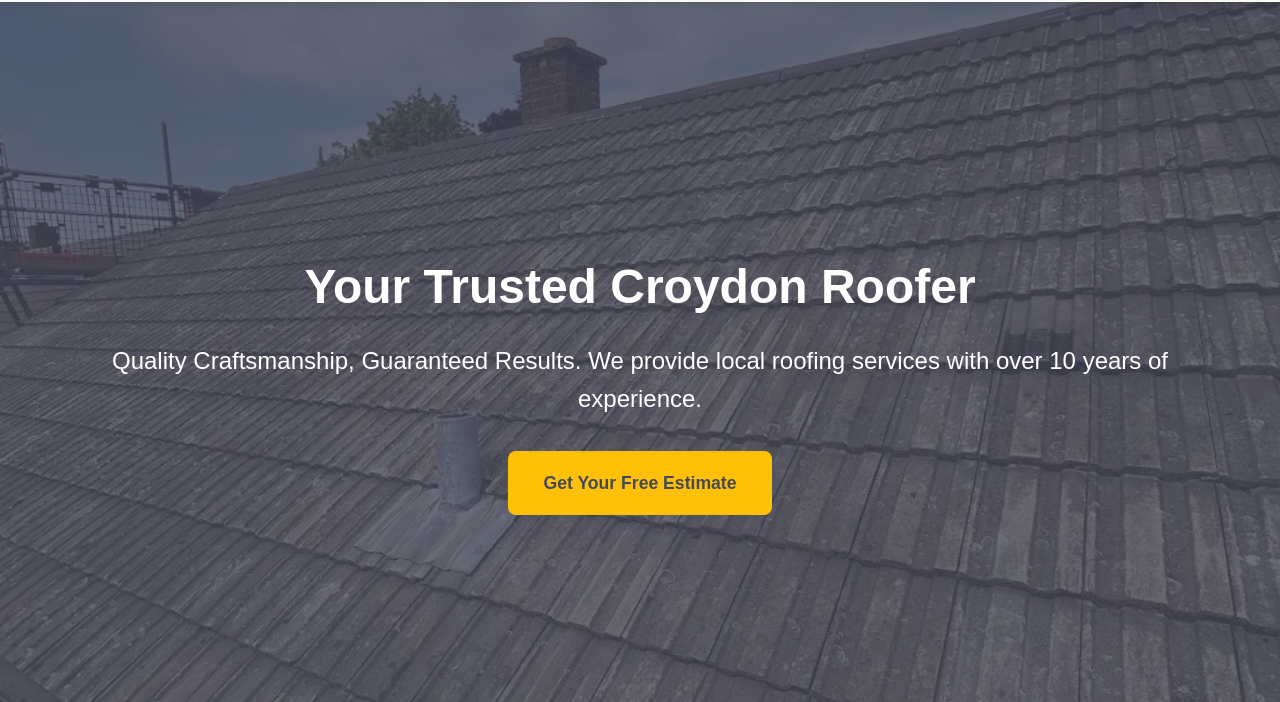
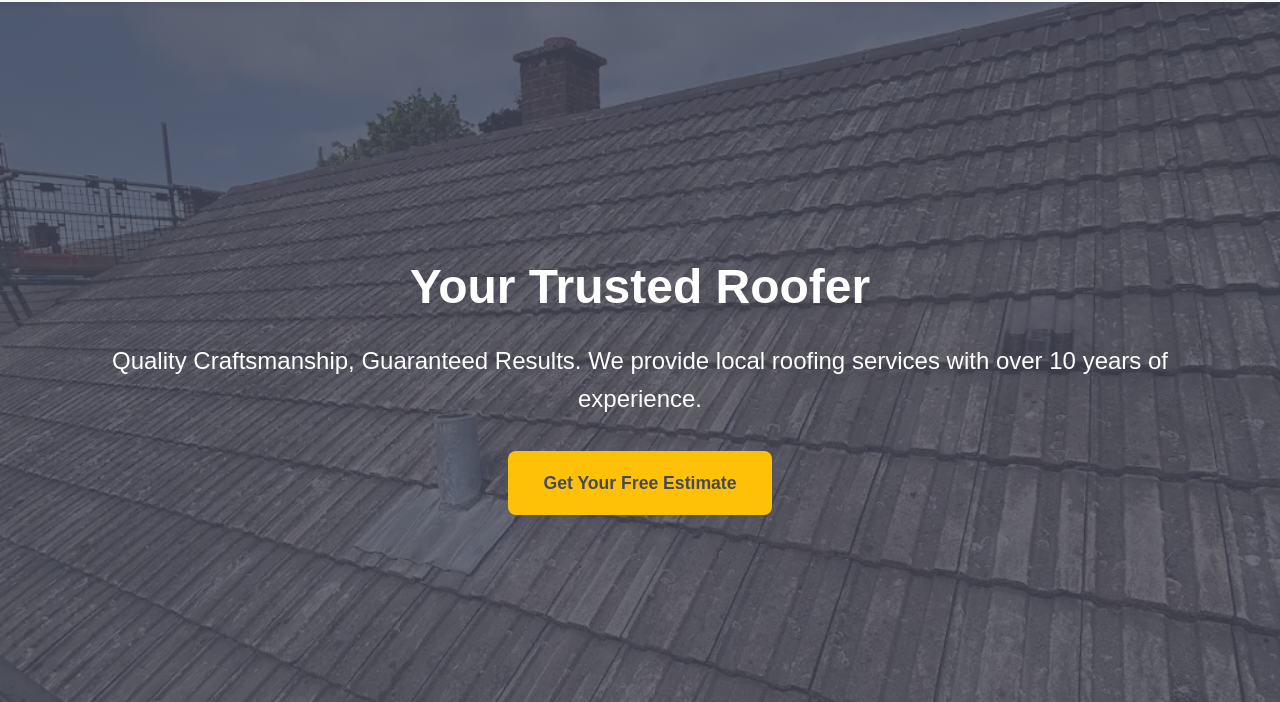
Before and after one commit to freddie-moore/Hills-Roofing-LTD, a plain HTML site: page index.html in a window 1280 px wide. Shown: the part 98-800 px from the top of the page. Drawn offline with Linux system fonts and the light colour scheme.

Commit message:
your trusted roofer

```diff
--- a/index.html
+++ b/index.html
@@ -3,7 +3,7 @@
 <head>
     <meta charset="UTF-8">
     <meta name="viewport" content="width=device-width, initial-scale=1.0">
-    <title>Hills Roofing LTD - Your Trusted Croydon Roofer</title>
+    <title>Hills Roofing LTD - Your Trusted Roofer</title>
     <meta name="description" content="Hills Roofing LTD is Croydon's trusted roofing company offering installation, repairs, gutters, and more. 10+ years experience. Free quotes available.">
     <link href="https://cdnjs.cloudflare.com/ajax/libs/font-awesome/6.0.0/css/all.min.css" rel="stylesheet">
     <link rel="icon" type="image/png" href="assets/favicon.png">
@@ -1073,7 +1073,7 @@
     <section class="hero" id="home">
         <div class="container">
             <div class="hero-content">
-                <h1>Your Trusted Croydon Roofer</h1>
+                <h1>Your Trusted Roofer</h1>
                 <h2>Quality Craftsmanship, Guaranteed Results. We provide local roofing services with over 10 years of experience. </h2>
                 <a href="#contact-form" class="hero-cta">Get Your Free Estimate</a>
             </div>
```
